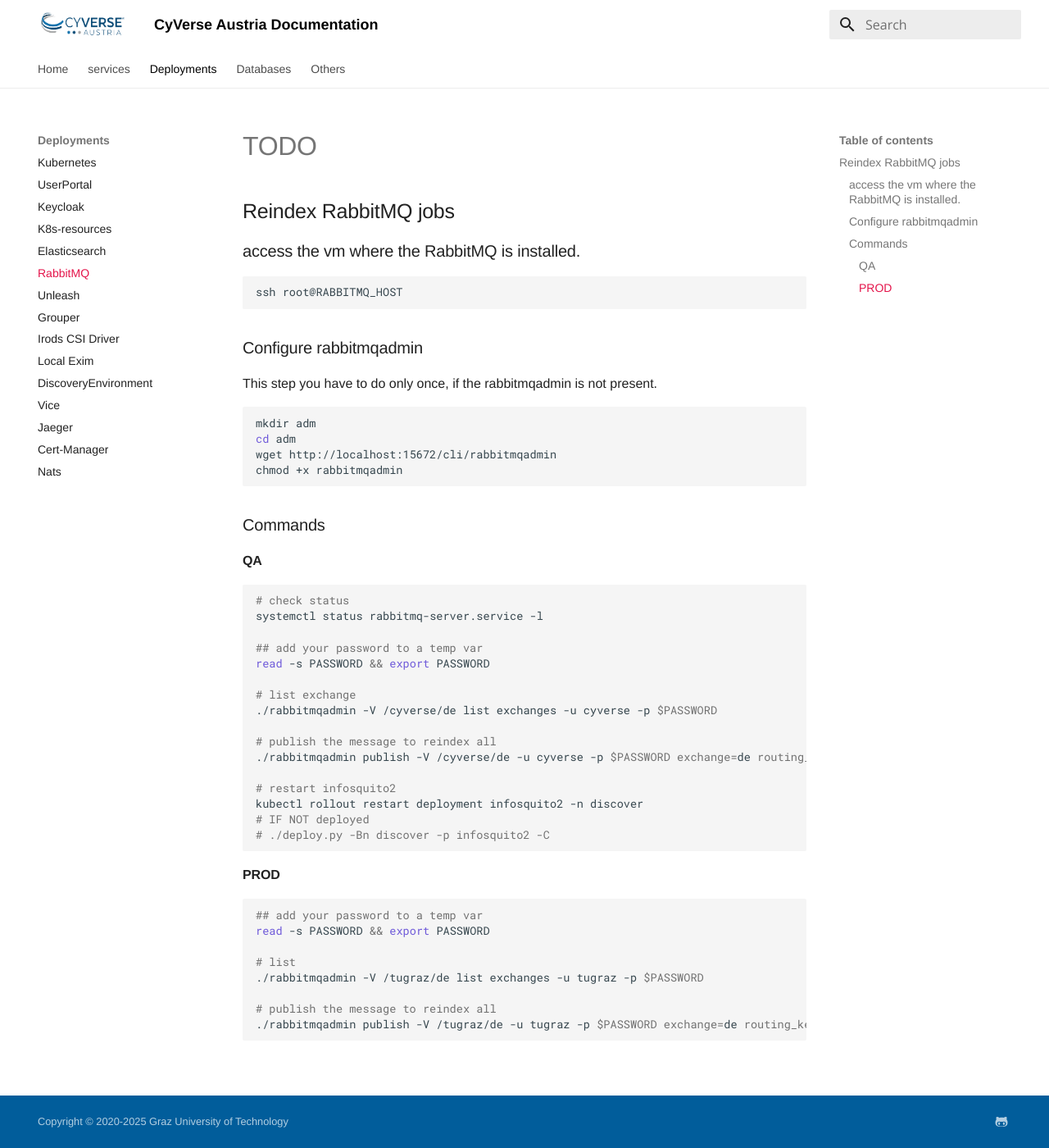
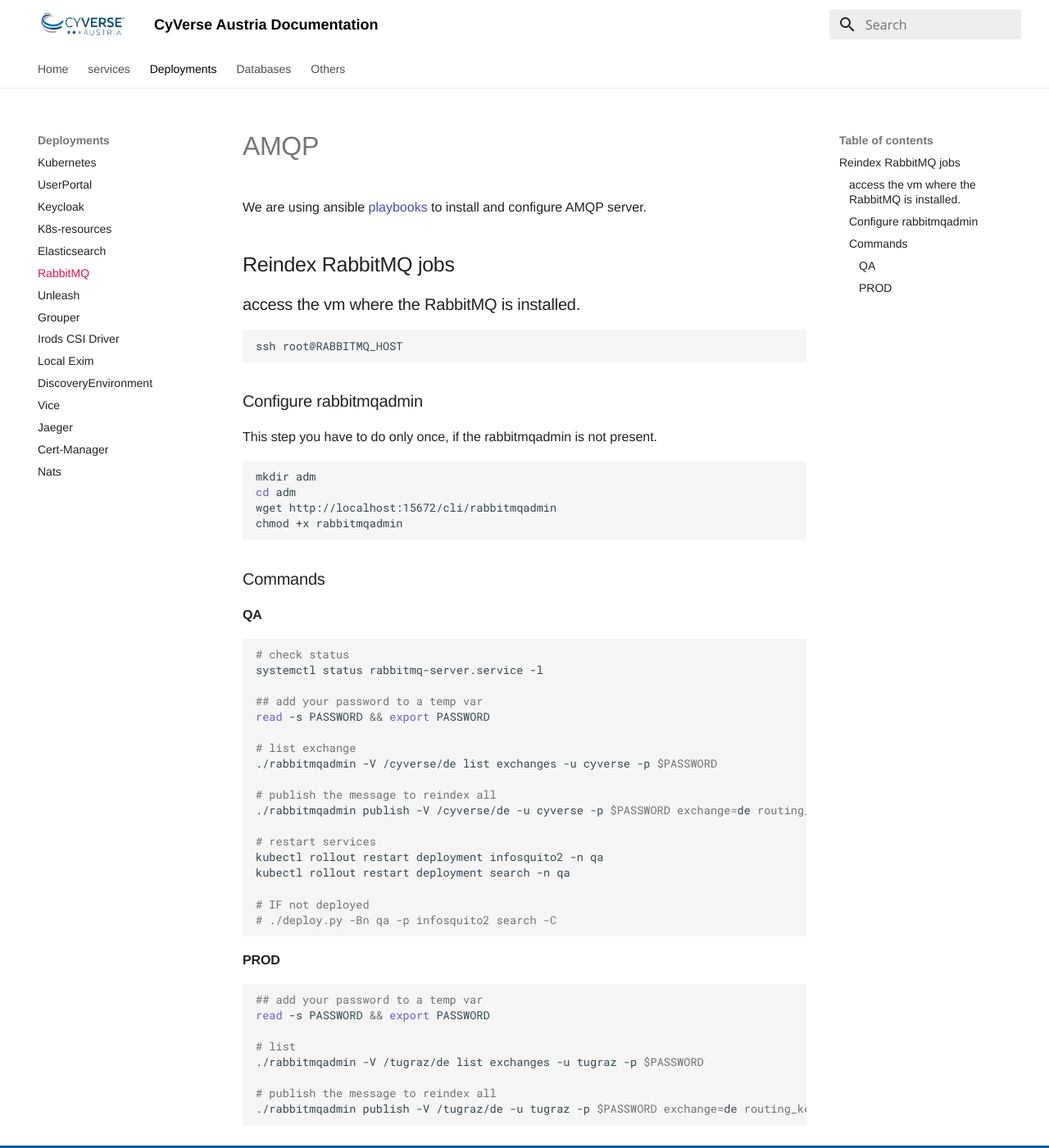
Before and after one commit to cyverse-austria/docs, an MkDocs documentation site: the page built from docs/deployments/RabbitMQ.md, in a window 1280 px wide and 1400 px high. Shown: the whole window at 82% size. Built offline with MkDocs 1.6.1 and Material for MkDocs 9.7.7, drawn with Linux system fonts in a browser that asks for light colours.

Commit message:
Update RabbitMQ.md

````diff
--- a/docs/deployments/RabbitMQ.md
+++ b/docs/deployments/RabbitMQ.md
@@ -1,4 +1,5 @@
-# TODO
+# AMQP
+We are using ansible [playbooks](https://github.com/cyverse-austria/ansible-amqp) to install and configure AMQP server.
 
 
 ## Reindex RabbitMQ jobs
@@ -37,10 +38,12 @@
 # publish the message to reindex all
 ./rabbitmqadmin publish -V /cyverse/de -u cyverse -p $PASSWORD exchange=de routing_key=index.all payload=""
 
-# restart infosquito2
-kubectl rollout restart deployment infosquito2 -n discover
-# IF NOT deployed
-# ./deploy.py -Bn discover -p infosquito2 -C
+# restart services
+kubectl rollout restart deployment infosquito2 -n qa
+kubectl rollout restart deployment search -n qa
+
+# IF not deployed
+# ./deploy.py -Bn qa -p infosquito2 search -C
 ```
 
 #### PROD
````
